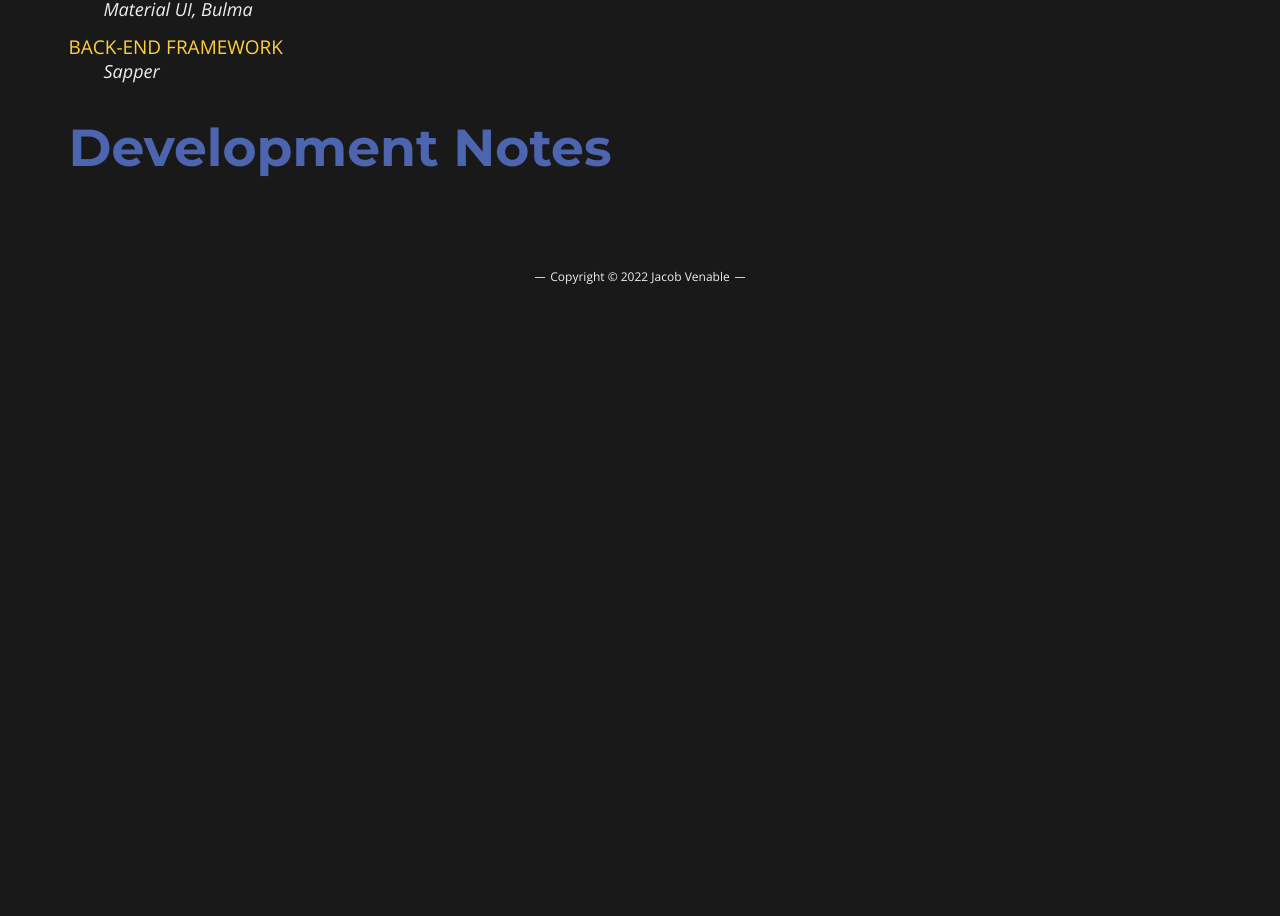
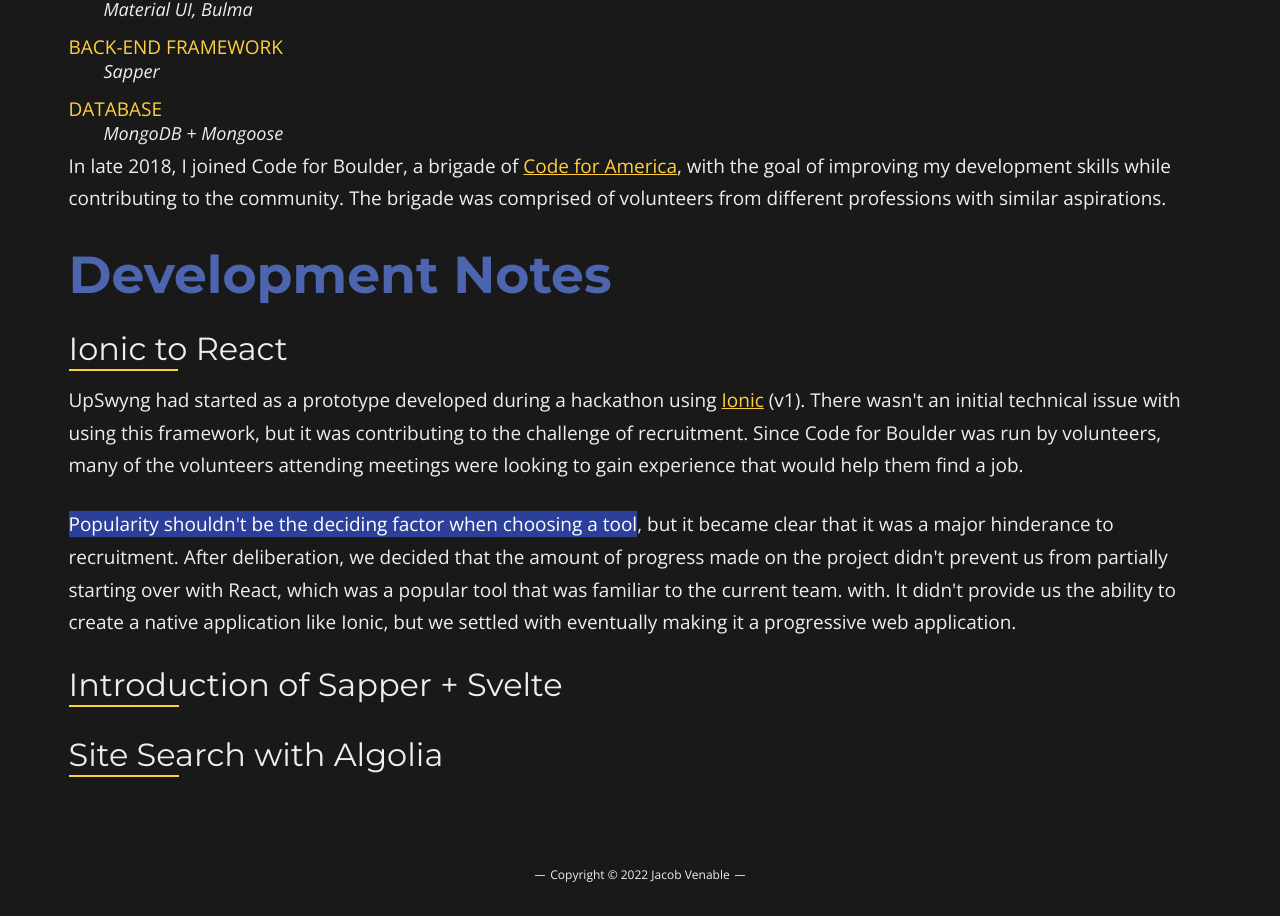
Before and after one commit to jacobvenable/portfolio-nextjs, a Next.js app: page /work/upswyng in a window 1280 px wide. Shown: the part 767-1683 px from the top of the page. Before the commit the page ends 1085 px from the top, so only its background shows below. Built offline with nearby package versions, Linux system fonts and the light colour scheme.

Commit message:
feat: add ionic section to upswyng

```diff
--- a/pages/work/upswyng.tsx
+++ b/pages/work/upswyng.tsx
@@ -26,6 +26,8 @@
     "React Testing Library",
     "Svelte",
     "Sapper",
+    "MongoDB",
+    "Mongoose",
   ],
 };
 
@@ -64,11 +66,50 @@
           "Front-End Frameworks": "React, Svelte",
           "CSS Libraries": "Material UI, Bulma",
           "Back-End Framework": "Sapper",
+          Database: "MongoDB + Mongoose",
         }}
       />
+      <Typography>
+        In late 2018, I joined Code for Boulder, a brigade of{" "}
+        <Link href="https://codeforamerica.org/">Code for America</Link>, with
+        the goal of improving my development skills while contributing to the
+        community. The brigade was comprised of volunteers from different
+        professions with similar aspirations.
+      </Typography>
       <section aria-labelledby="dev">
         <Typography id="dev" variant="h2">
           Development Notes
+        </Typography>
+        <Typography underline variant="h3">
+          Ionic to React
+        </Typography>
+        <Typography>
+          UpSwyng had started as a prototype developed during a hackathon using{" "}
+          <Link href="https://ionicframework.com/">Ionic</Link> (v1). There
+          wasn&apos;t an initial technical issue with using this framework, but
+          it was contributing to the challenge of recruitment. Since Code for
+          Boulder was run by volunteers, many of the volunteers attending
+          meetings were looking to gain experience that would help them find a
+          job.
+        </Typography>
+        <Typography>
+          <mark>
+            Popularity shouldn&apos;t be the deciding factor when choosing a
+            tool
+          </mark>
+          , but it became clear that it was a major hinderance to recruitment.
+          After deliberation, we decided that the amount of progress made on the
+          project didn&apos;t prevent us from partially starting over with
+          React, which was a popular tool that was familiar to the current team.
+          with. It didn&apos;t provide us the ability to create a native
+          application like Ionic, but we settled with eventually making it a
+          progressive web application.
+        </Typography>
+        <Typography underline variant="h3">
+          Introduction of Sapper + Svelte
+        </Typography>
+        <Typography underline variant="h3">
+          Site Search with Algolia
         </Typography>
       </section>
     </ContentContainer>
```
